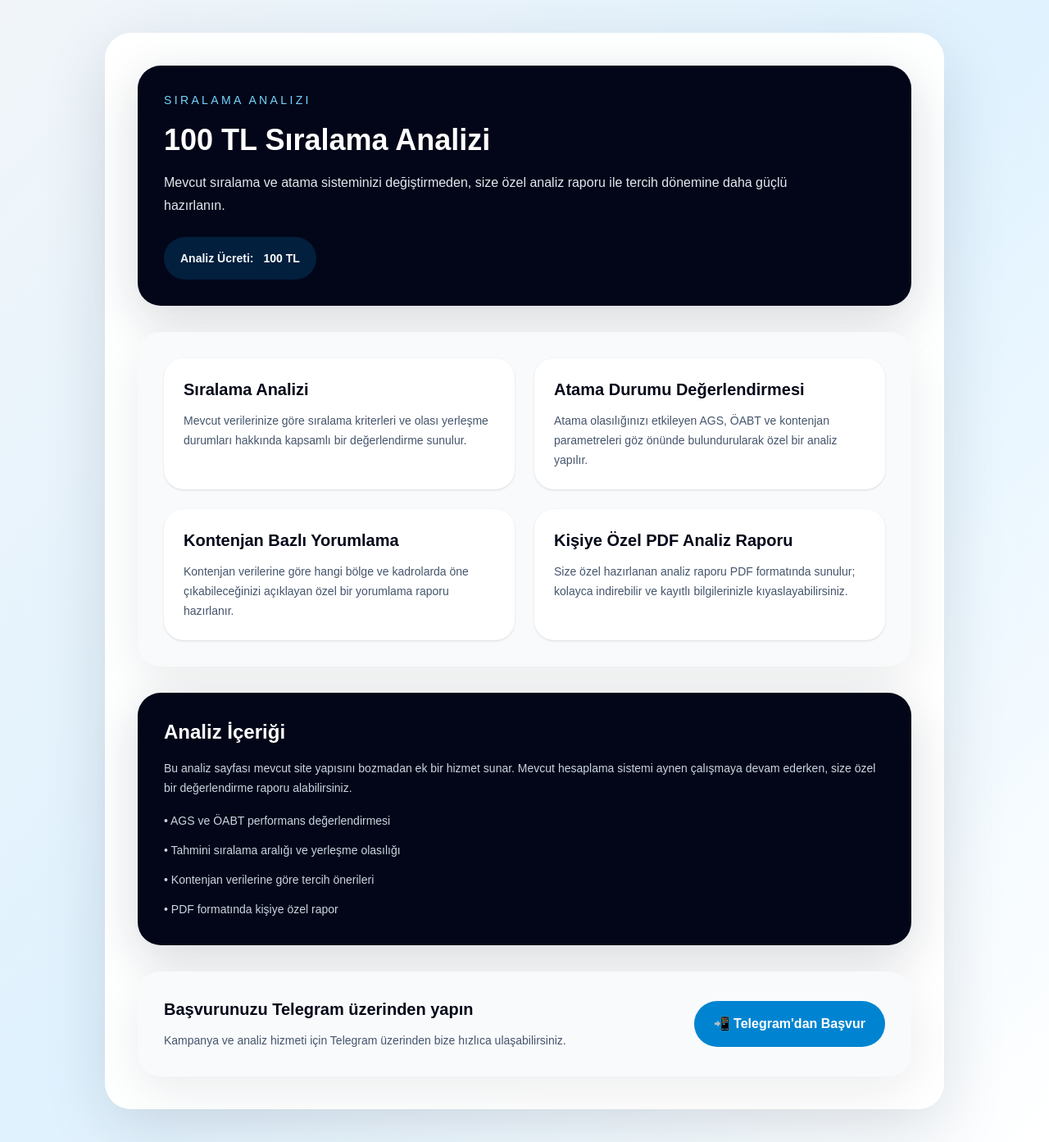
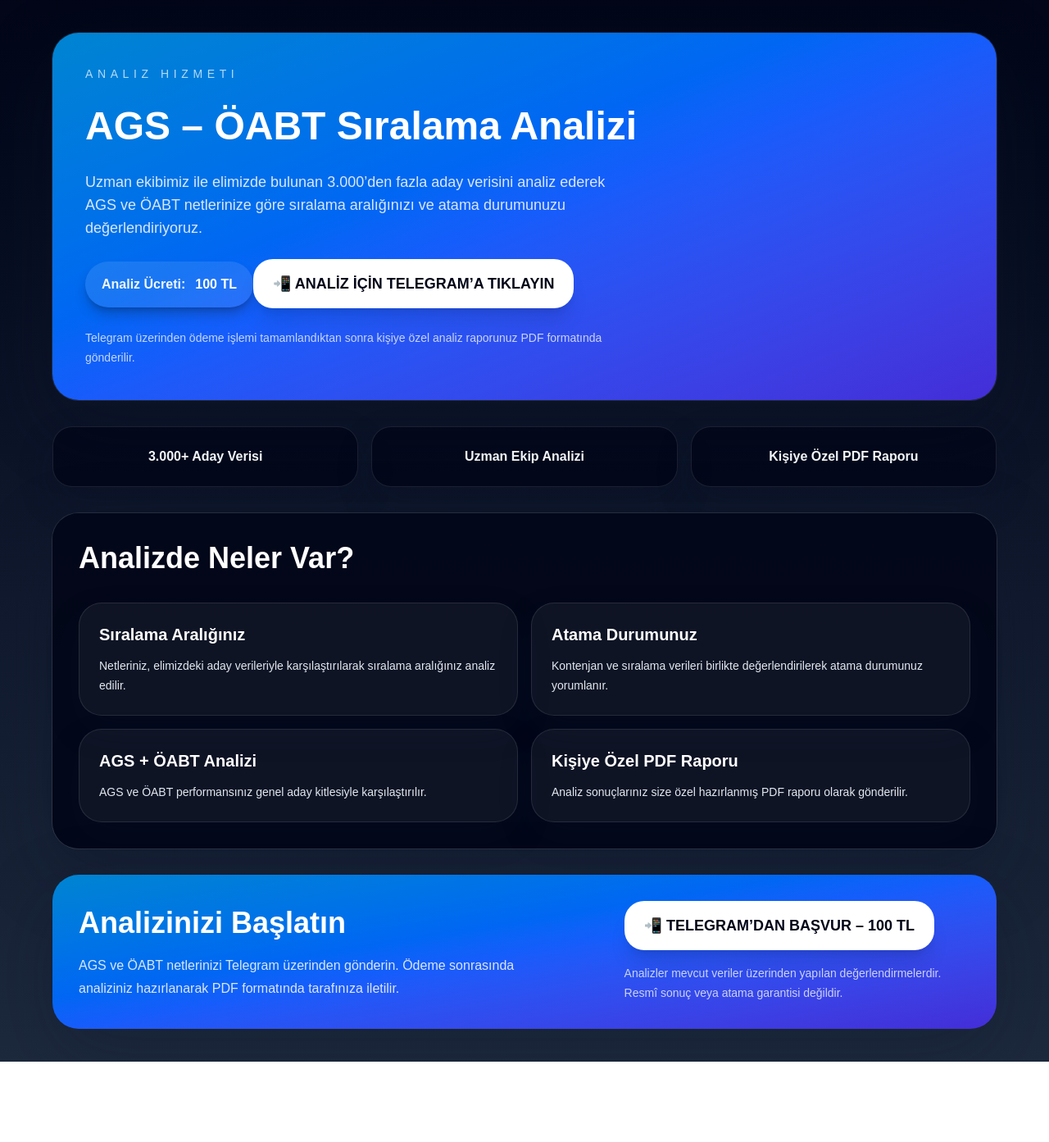
Before and after one commit to korkmazinsana-source/ags-siralama, a Next.js app: page /analiz in a window 1280 px wide. Shown: the whole page at 82% size. After the commit the page ends 1295 px from the top, so only its background shows below. Built offline with nearby package versions, Linux system fonts and the light colour scheme.

Commit message:
Analiz sayfası güncellendi

```diff
--- a/app/analiz/page.tsx
+++ b/app/analiz/page.tsx
@@ -1,77 +1,115 @@
 export default function AnalysisPage() {
   return (
-    <div className="min-h-screen bg-gradient-to-br from-slate-100 via-sky-100 to-white px-4 py-10 text-slate-900">
-      <main className="mx-auto w-full max-w-5xl space-y-8 rounded-[2rem] bg-white/95 p-8 shadow-[0_24px_80px_rgba(15,23,42,0.12)] backdrop-blur-xl sm:p-10">
-        <section className="rounded-[1.75rem] bg-slate-950 p-8 text-white shadow-[0_18px_60px_rgba(15,23,42,0.16)]">
-          <p className="text-sm uppercase tracking-[0.24em] text-sky-300">Sıralama Analizi</p>
-          <h1 className="mt-4 text-3xl font-semibold leading-tight sm:text-4xl">
-            100 TL Sıralama Analizi
-          </h1>
-          <p className="mt-4 max-w-3xl text-base leading-7 text-slate-200">
-            Mevcut sıralama ve atama sisteminizi değiştirmeden, size özel analiz raporu ile tercih dönemine daha güçlü hazırlanın.
-          </p>
-          <div className="mt-6 inline-flex items-center gap-3 rounded-full bg-sky-600/20 px-5 py-4 text-sm font-semibold text-slate-100">
-            Analiz Ücreti: <span className="text-white">100 TL</span>
-          </div>
-        </section>
-
-        <section className="grid gap-6 rounded-[1.75rem] bg-slate-50 p-8 shadow-[0_18px_60px_rgba(15,23,42,0.08)] sm:grid-cols-2">
-          <div className="space-y-3 rounded-[1.5rem] bg-white p-6 shadow-sm">
-            <h2 className="text-xl font-semibold text-slate-950">Sıralama Analizi</h2>
-            <p className="text-sm leading-6 text-slate-600">
-              Mevcut verilerinize göre sıralama kriterleri ve olası yerleşme durumları hakkında kapsamlı bir değerlendirme sunulur.
+    <div className="min-h-screen bg-gradient-to-b from-slate-950 via-slate-900 to-slate-800 px-4 py-10 text-white">
+      <main className="mx-auto flex w-full max-w-6xl flex-col gap-8">
+        <section className="overflow-hidden rounded-[2rem] bg-gradient-to-br from-sky-600 via-blue-600 to-indigo-700 p-8 shadow-[0_30px_90px_rgba(15,23,42,0.3)] ring-1 ring-white/10 sm:p-10">
+          <div className="max-w-3xl space-y-6">
+            <p className="text-sm uppercase tracking-[0.4em] text-sky-100/80">Analiz Hizmeti</p>
+            <h1 className="text-4xl font-semibold leading-tight sm:text-5xl">
+              AGS – ÖABT Sıralama Analizi
+            </h1>
+            <p className="max-w-2xl text-base leading-7 text-slate-100/90 sm:text-lg">
+              Uzman ekibimiz ile elimizde bulunan 3.000’den fazla aday verisini analiz ederek AGS ve ÖABT netlerinize göre sıralama aralığınızı ve atama durumunuzu değerlendiriyoruz.
             </p>
-          </div>
-          <div className="space-y-3 rounded-[1.5rem] bg-white p-6 shadow-sm">
-            <h2 className="text-xl font-semibold text-slate-950">Atama Durumu Değerlendirmesi</h2>
-            <p className="text-sm leading-6 text-slate-600">
-              Atama olasılığınızı etkileyen AGS, ÖABT ve kontenjan parametreleri göz önünde bulundurularak özel bir analiz yapılır.
-            </p>
-          </div>
-          <div className="space-y-3 rounded-[1.5rem] bg-white p-6 shadow-sm">
-            <h2 className="text-xl font-semibold text-slate-950">Kontenjan Bazlı Yorumlama</h2>
-            <p className="text-sm leading-6 text-slate-600">
-              Kontenjan verilerine göre hangi bölge ve kadrolarda öne çıkabileceğinizi açıklayan özel bir yorumlama raporu hazırlanır.
-            </p>
-          </div>
-          <div className="space-y-3 rounded-[1.5rem] bg-white p-6 shadow-sm">
-            <h2 className="text-xl font-semibold text-slate-950">Kişiye Özel PDF Analiz Raporu</h2>
-            <p className="text-sm leading-6 text-slate-600">
-              Size özel hazırlanan analiz raporu PDF formatında sunulur; kolayca indirebilir ve kayıtlı bilgilerinizle kıyaslayabilirsiniz.
+            <div className="inline-flex items-center gap-3 rounded-full bg-white/10 px-5 py-4 text-sm font-semibold text-slate-100 shadow-lg shadow-slate-900/30 sm:text-base">
+              Analiz Ücreti: <span className="text-white">100 TL</span>
+            </div>
+            <a
+              href="https://t.me/+Zr6OpUgjZakxNDRk"
+              target="_blank"
+              rel="noopener noreferrer"
+              className="inline-flex w-full items-center justify-center rounded-3xl bg-white px-6 py-4 text-center text-lg font-semibold text-slate-950 shadow-xl transition hover:bg-slate-100 sm:w-auto"
+            >
+              📲 ANALİZ İÇİN TELEGRAM’A TIKLAYIN
+            </a>
+            <p className="max-w-2xl text-sm leading-6 text-slate-100/80">
+              Telegram üzerinden ödeme işlemi tamamlandıktan sonra kişiye özel analiz raporunuz PDF formatında gönderilir.
             </p>
           </div>
         </section>
 
-        <section className="rounded-[1.75rem] bg-slate-950 p-8 text-white shadow-[0_18px_60px_rgba(15,23,42,0.16)]">
-          <div className="space-y-4">
-            <h2 className="text-2xl font-semibold">Analiz İçeriği</h2>
-            <p className="text-sm leading-6 text-slate-300">
-              Bu analiz sayfası mevcut site yapısını bozmadan ek bir hizmet sunar. Mevcut hesaplama sistemi aynen çalışmaya devam ederken, size özel bir değerlendirme raporu alabilirsiniz.
-            </p>
-            <ul className="space-y-3 text-sm leading-6 text-slate-300">
-              <li>• AGS ve ÖABT performans değerlendirmesi</li>
-              <li>• Tahmini sıralama aralığı ve yerleşme olasılığı</li>
-              <li>• Kontenjan verilerine göre tercih önerileri</li>
-              <li>• PDF formatında kişiye özel rapor</li>
-            </ul>
+        <section className="grid gap-4 sm:grid-cols-3">
+          {[
+            "3.000+ Aday Verisi",
+            "Uzman Ekip Analizi",
+            "Kişiye Özel PDF Raporu",
+          ].map((item) => (
+            <div
+              key={item}
+              className="rounded-[1.5rem] border border-white/10 bg-slate-950/80 px-6 py-6 text-center shadow-[0_18px_45px_rgba(15,23,42,0.18)]"
+            >
+              <p className="text-base font-semibold text-slate-100">{item}</p>
+            </div>
+          ))}
+        </section>
+
+        <section className="rounded-[2rem] bg-slate-950/90 p-8 shadow-[0_30px_90px_rgba(15,23,42,0.25)] ring-1 ring-white/10">
+          <div className="mb-8 flex flex-col gap-3 sm:flex-row sm:items-end sm:justify-between">
+            <div>
+              <h2 className="text-3xl font-semibold leading-tight sm:text-4xl">
+                Analizde Neler Var?
+              </h2>
+            </div>
+          </div>
+
+          <div className="grid gap-4 sm:grid-cols-2">
+            {[
+              {
+                title: "Sıralama Aralığınız",
+                description:
+                  "Netleriniz, elimizdeki aday verileriyle karşılaştırılarak sıralama aralığınız analiz edilir.",
+              },
+              {
+                title: "Atama Durumunuz",
+                description:
+                  "Kontenjan ve sıralama verileri birlikte değerlendirilerek atama durumunuz yorumlanır.",
+              },
+              {
+                title: "AGS + ÖABT Analizi",
+                description:
+                  "AGS ve ÖABT performansınız genel aday kitlesiyle karşılaştırılır.",
+              },
+              {
+                title: "Kişiye Özel PDF Raporu",
+                description:
+                  "Analiz sonuçlarınız size özel hazırlanmış PDF raporu olarak gönderilir.",
+              },
+            ].map((card) => (
+              <div
+                key={card.title}
+                className="rounded-[1.75rem] border border-white/10 bg-white/5 p-6 shadow-[0_18px_40px_rgba(15,23,42,0.18)] transition hover:-translate-y-1"
+              >
+                <h3 className="text-xl font-semibold text-white">{card.title}</h3>
+                <p className="mt-3 text-sm leading-6 text-slate-200">{card.description}</p>
+              </div>
+            ))}
           </div>
         </section>
 
-        <section className="grid gap-6 rounded-[1.75rem] bg-slate-50 p-8 shadow-[0_18px_60px_rgba(15,23,42,0.08)] sm:grid-cols-[1fr_auto] sm:items-center">
-          <div>
-            <h2 className="text-xl font-semibold text-slate-950">Başvurunuzu Telegram üzerinden yapın</h2>
-            <p className="mt-3 text-sm leading-6 text-slate-600">
-              Kampanya ve analiz hizmeti için Telegram üzerinden bize hızlıca ulaşabilirsiniz.
-            </p>
+        <section className="overflow-hidden rounded-[2rem] bg-gradient-to-br from-sky-600 via-blue-600 to-indigo-700 p-8 text-slate-950 shadow-[0_30px_90px_rgba(15,23,42,0.28)]">
+          <div className="grid gap-8 lg:grid-cols-[1.5fr_1fr] lg:items-center">
+            <div className="space-y-4">
+              <h2 className="text-3xl font-semibold leading-tight text-white sm:text-4xl">
+                Analizinizi Başlatın
+              </h2>
+              <p className="max-w-xl text-base leading-7 text-slate-100/90">
+                AGS ve ÖABT netlerinizi Telegram üzerinden gönderin. Ödeme sonrasında analiziniz hazırlanarak PDF formatında tarafınıza iletilir.
+              </p>
+            </div>
+            <div className="flex flex-col items-start justify-center gap-4">
+              <a
+                href="https://t.me/+Zr6OpUgjZakxNDRk"
+                target="_blank"
+                rel="noopener noreferrer"
+                className="inline-flex w-full items-center justify-center rounded-3xl bg-white px-6 py-4 text-center text-lg font-semibold text-slate-950 shadow-xl transition hover:bg-slate-100 sm:w-auto"
+              >
+                📲 TELEGRAM’DAN BAŞVUR – 100 TL
+              </a>
+              <p className="max-w-xl text-sm leading-6 text-slate-100/80">
+                Analizler mevcut veriler üzerinden yapılan değerlendirmelerdir. Resmî sonuç veya atama garantisi değildir.
+              </p>
+            </div>
           </div>
-          <a
-            href="https://t.me/+Zr6OpUgjZakxNDRk"
-            target="_blank"
-            rel="noopener noreferrer"
-            className="inline-flex h-14 items-center justify-center rounded-full bg-sky-600 px-6 text-base font-semibold text-white transition hover:bg-sky-500"
-          >
-            📲 Telegram'dan Başvur
-          </a>
         </section>
       </main>
     </div>
```
